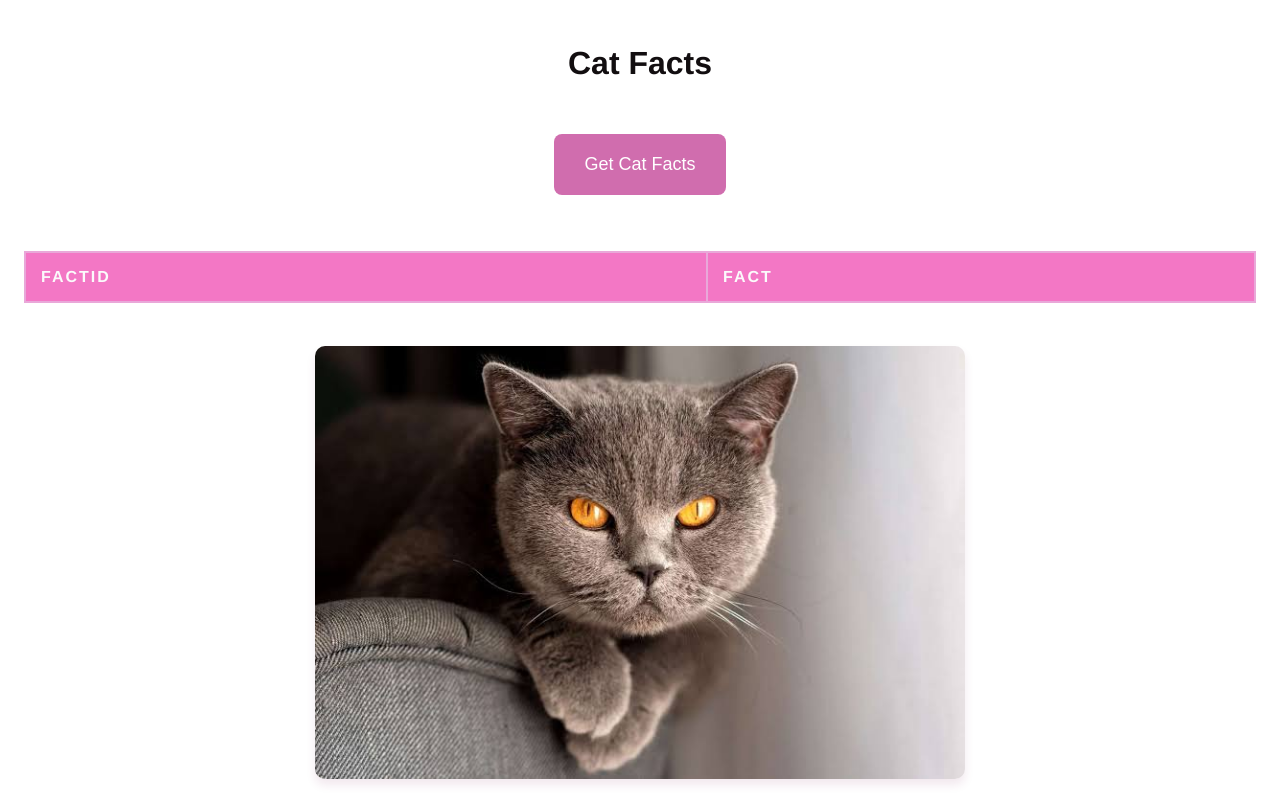
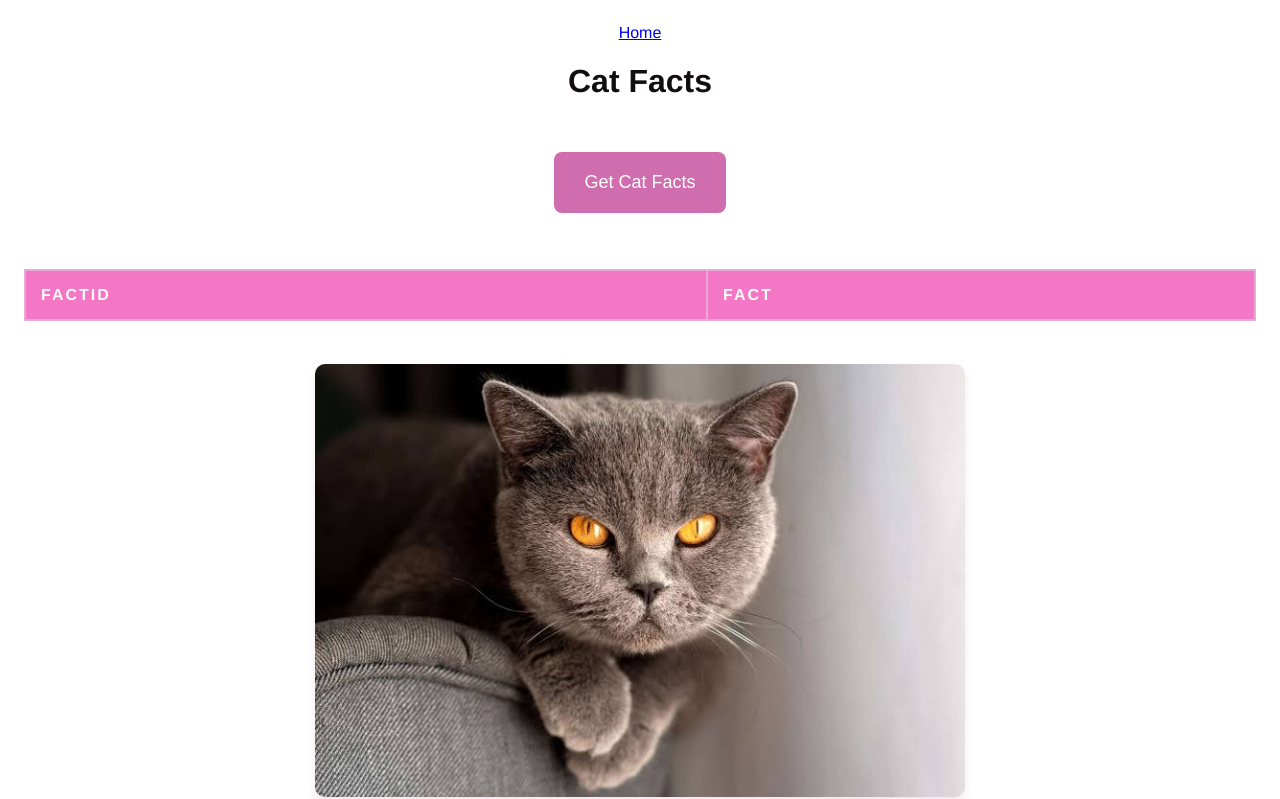
Before and after one commit to MirjanaMehmeti/mirjana.github.io, a plain HTML site: page lab6.html in a window 1280 px wide. Shown: the top 799 px of the page. Drawn offline with nearby package versions, Linux system fonts and the light colour scheme.

Commit message:
Lab 6
Last update lab 6

```diff
--- a/lab6.html
+++ b/lab6.html
@@ -61,6 +61,15 @@
             box-shadow: 0 6px 10px rgba(123, 28, 88, 0.1);
         }
     </style>
+
+    <nav class="navbar navbar-expand-lg navbar-dark bg-pink">
+        <div class="container">
+            <a class="navbar-brand" href="index.html">Home</a>
+
+            <div class="collapse navbar-collapse justify-content-center" id="navbarNav">
+            </div>
+        </div>
+    </nav>
 </head>
 <body>
     <h1>Cat Facts</h1>
@@ -119,5 +128,6 @@
             document.getElementById('cat-image-2').src = imageUrl;
         }
     </script>
+
 </body>
 </html>
```
